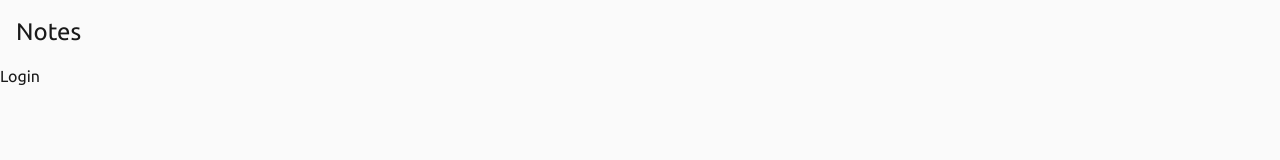
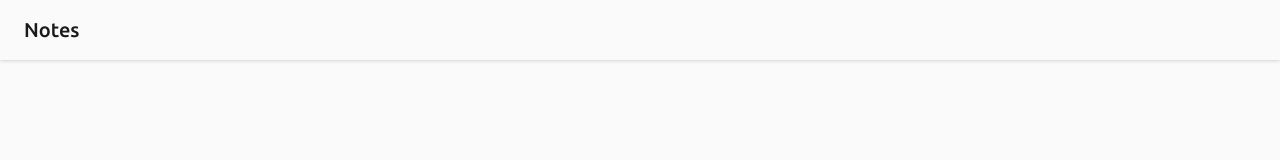
Before and after one commit to avicious/notes-app, a React (Vite) app in the folder frontend/: page /login in a window 1280 px wide. Shown: the top 160 px of the page. Built offline with nearby package versions, Linux system fonts and the light colour scheme.

Commit message:
Navbar Added: Added JSX to Navbar component

```diff
--- a/frontend/src/App.jsx
+++ b/frontend/src/App.jsx
@@ -1,11 +1,10 @@
 import { BrowserRouter as Router, Routes, Route } from "react-router-dom";
 import { Home, Login, SignUp } from "./pages";
-import Navbar from "./components/Navbar/Navbar.jsx";
 
 const routes = (
   <Router>
     <Routes>
-      <Route path="/" exact element={<Home />} />
+      <Route path="/dashboard" exact element={<Home />} />
       <Route path="/login" exact element={<Login />} />
       <Route path="/sign-up" exact element={<SignUp />} />
     </Routes>
@@ -13,12 +12,7 @@ const routes = (
 );
 
 const App = () => {
-  return (
-    <div>
-      <Navbar />
-      {routes}
-    </div>
-  );
+  return <div>{routes}</div>;
 };
 
 export default App;
--- a/frontend/src/components/Navbar/Navbar.jsx
+++ b/frontend/src/components/Navbar/Navbar.jsx
@@ -1,7 +1,7 @@
 const Navbar = () => {
   return (
-    <nav className="bg-sage p-4 text-center lg:text-left">
-      <h2 className="text-2xl text-ink">Notes</h2>
+    <nav className="bg-ghost flex items-center justify-between px-6 py-2 drop-shadow">
+      <h2 className="text-xl font-medium text-carbon py-2">Notes</h2>
     </nav>
   );
 };
--- a/frontend/src/index.css
+++ b/frontend/src/index.css
@@ -2,26 +2,22 @@
 
 @import "tailwindcss";
 
+@theme {
+  --color-ghost: #fafafa;
+  --color-carbon: #1a1a1a;
+  --color-accent: #2563eb;
+
+  --font-ubuntu: "Ubuntu", sans-serif;
+}
+
 @layer base {
-  :root {
-    --app-bg: #fafafa;
-    --app-text: #1a1a1a;
-    --app-accent: #2563eb;
-  }
-
   html {
-    font-family: "Ubuntu", sans-serif;
+    font-family: var(--font-ubuntu);
   }
 
   body {
+    background-color: var(--color-ghost);
+    color: var(--color-carbon);
     overflow-x: hidden;
-    background-color: var(--app-bg);
-    color: var(--app-text);
   }
 }
-
-@theme {
-  --color-paper: var(--app-bg);
-  --color-ink: var(--app-text);
-  --color-accent: var(--app-accent);
-}
--- a/frontend/src/pages/Login/Login.jsx
+++ b/frontend/src/pages/Login/Login.jsx
@@ -1,5 +1,11 @@
+import Navbar from "../../components/Navbar/Navbar";
+
 const Login = () => {
-  return <div>Login</div>;
+  return (
+    <>
+      <Navbar />
+    </>
+  );
 };
 
 export default Login;
```
